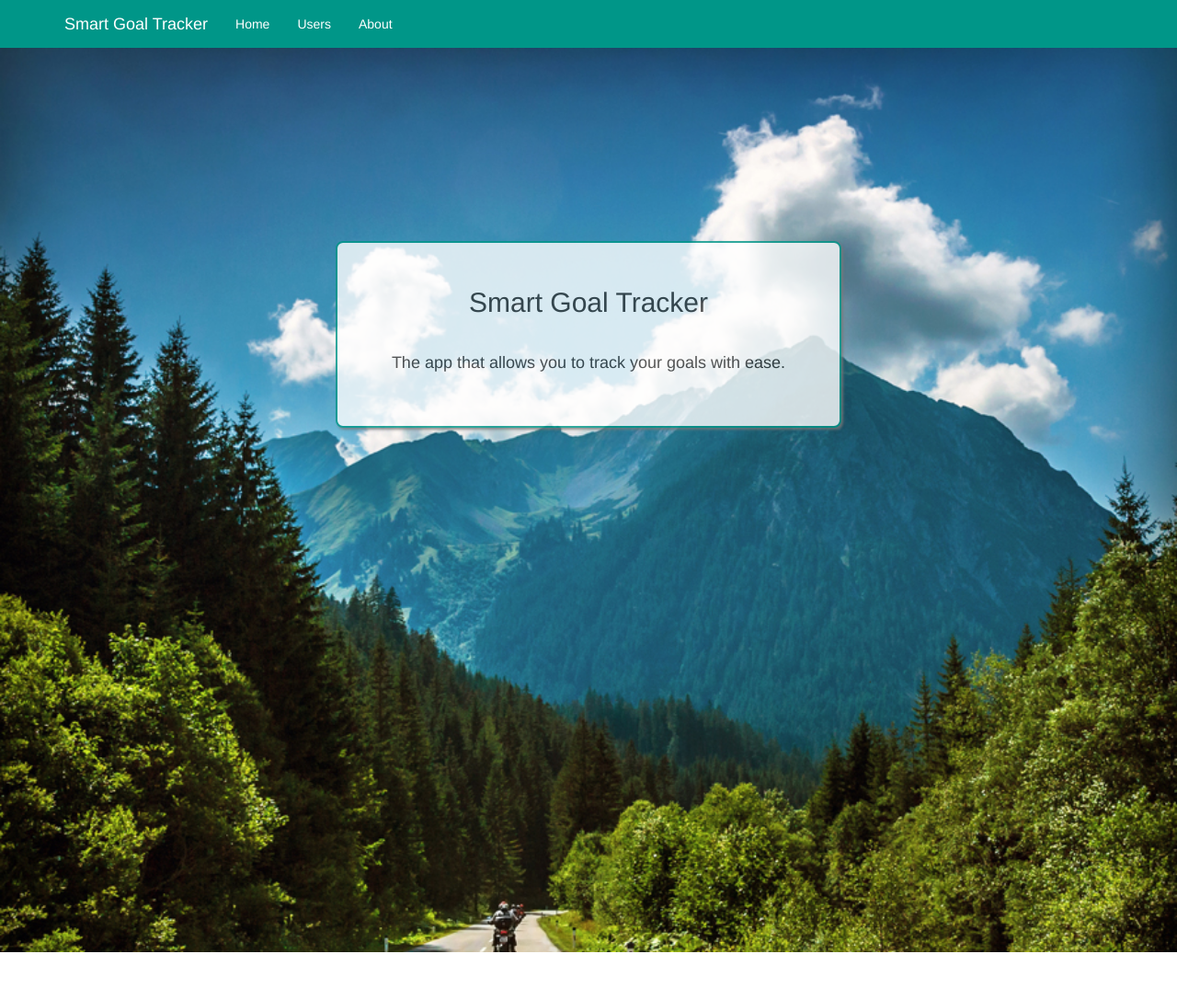
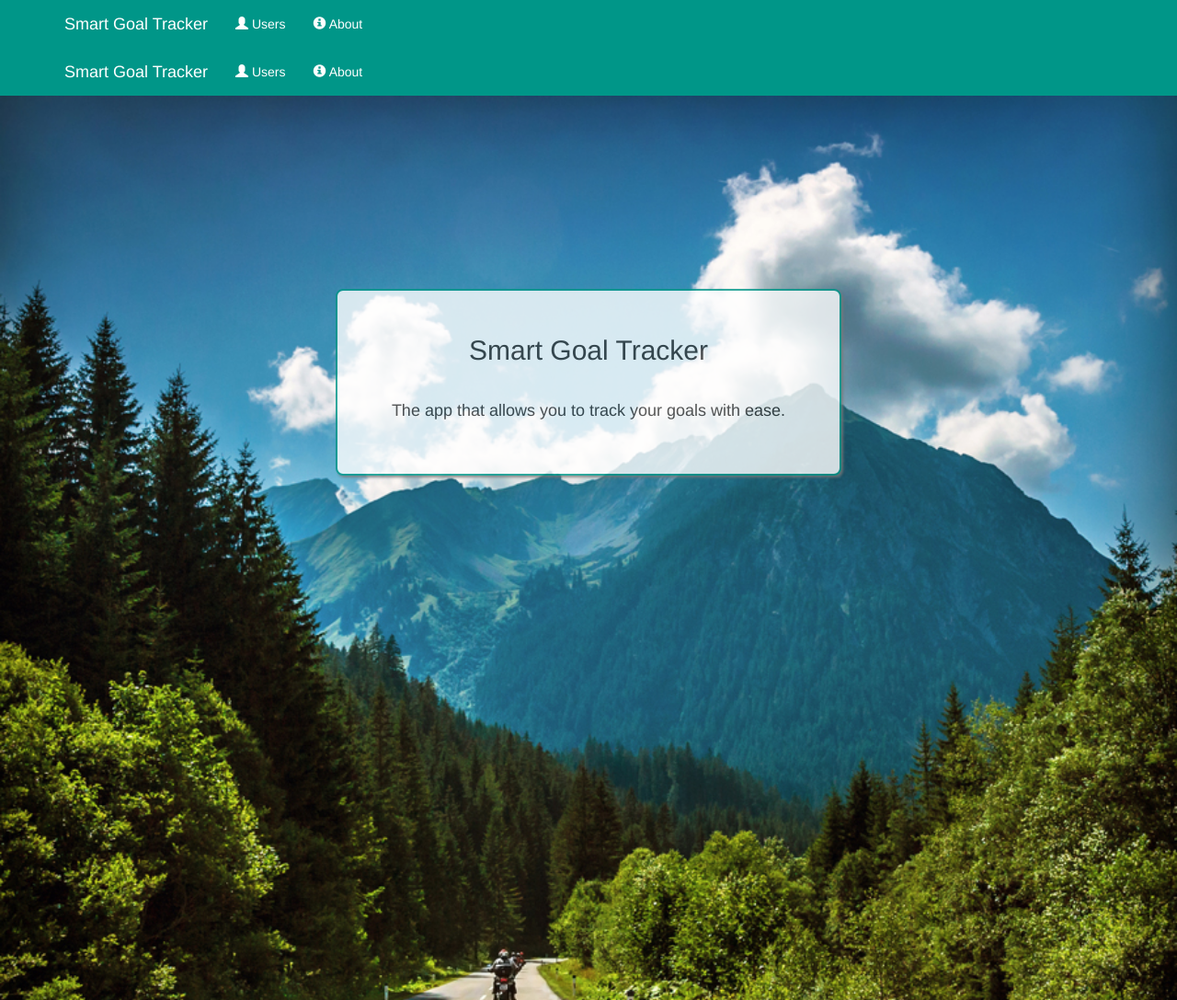
Before and after one commit to heymichellemac/smartgoalTrackerAssignment2, a website: page public/index.html in a window 1280 px wide. Shown: the whole page at 92% size. Before the commit the page ends 1035 px from the top, so only its background shows below. Drawn offline with nearby package versions, Linux system fonts and the light colour scheme.

Commit message:
Update navbar.html

```diff
--- a/public/partials/navbar.html
+++ b/public/partials/navbar.html
@@ -14,9 +14,29 @@
     </div>
     <div class="collapse navbar-collapse" id="collapsemenu">
       <ul class="nav navbar-nav">
-      <li><a href="#/home">Home</a></li>
-      <li><a href="#/users">Users</a></li>
-      <li><a href="#/about">About</a></li>
+      <li><a href="#/users"><span class="glyphicon glyphicon-user" aria-hidden="true"></span> Users</a></li>
+      <li><a href="#/about"> <span class="glyphicon glyphicon-info-sign" aria-hidden="true"></span> About</a></li>
+      </ul>
+    </div>
+  </div>
+</nav><!-- navbar which is included on all pages as part of custom navbar directive -->
+
+<nav class="navbar navbar-default">
+  <div class="container">
+    <div class="navbar-header">
+      <a href="#/home" class="navbar-brand"> Smart Goal Tracker </a>
+
+      <button type="button" class="navbar-toggle collapsed" data-toggle="collapse" data-target="#collapsemenu" aria=expanded="false">
+      <span class="icon-bar"></span>
+      <span class="icon-bar"></span>
+      <span class="icon-bar"></span>
+      </button>
+
+    </div>
+    <div class="collapse navbar-collapse" id="collapsemenu">
+      <ul class="nav navbar-nav">
+      <li><a href="#/users"><span class="glyphicon glyphicon-user" aria-hidden="true"></span> Users</a></li>
+      <li><a href="#/about"> <span class="glyphicon glyphicon-info-sign" aria-hidden="true"></span> About</a></li>
       </ul>
     </div>
   </div>
```
